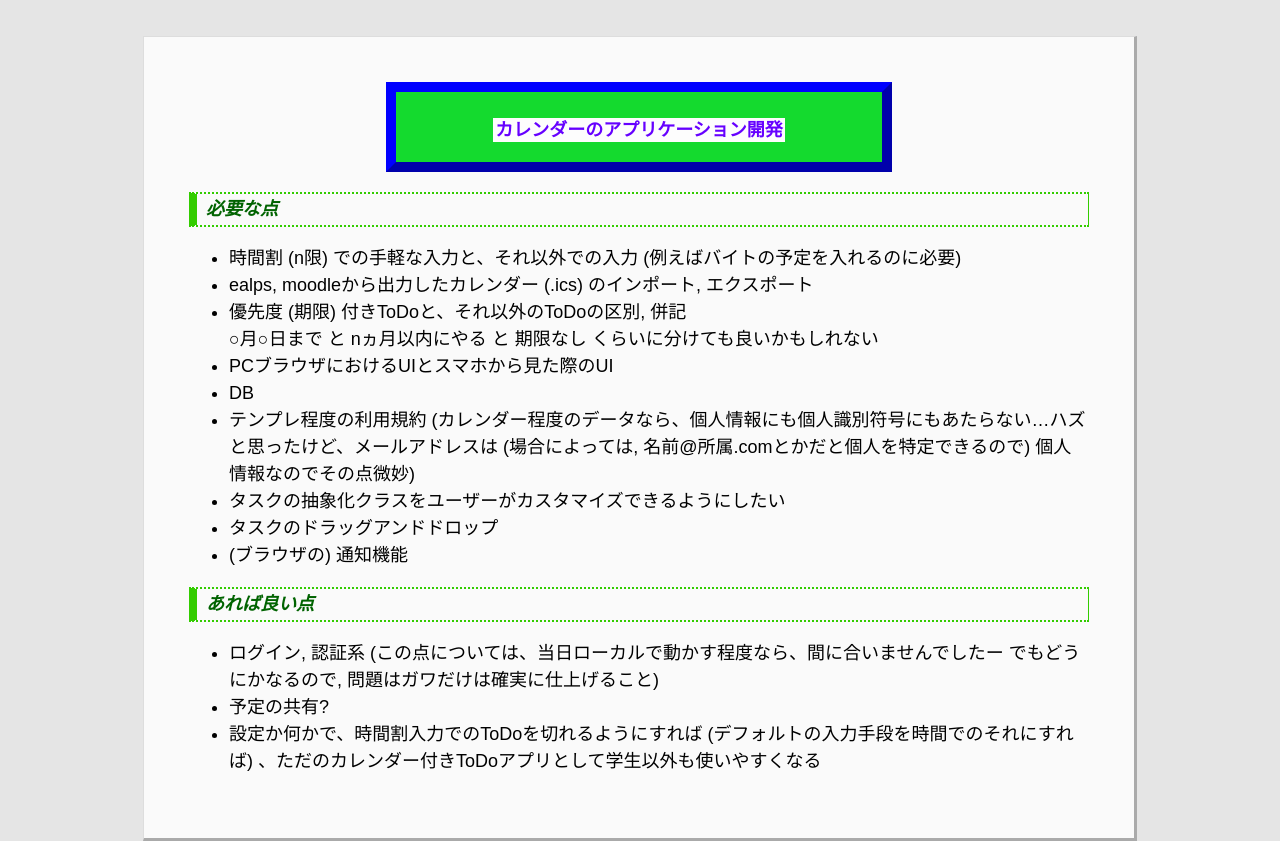
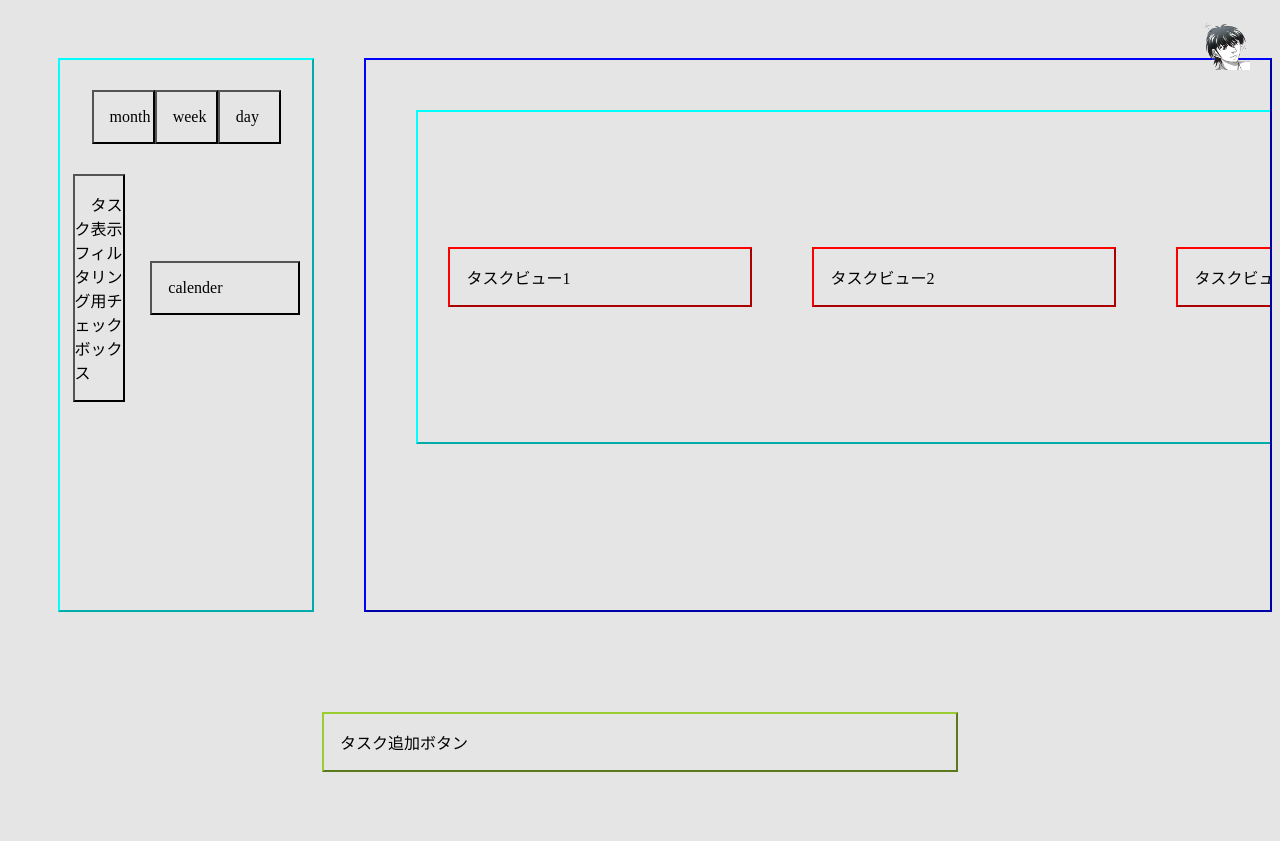
Before and after one commit to kstm-su/hackathon2020-Calendar-, a PHP site: page / in a window 1280 px wide. After the commit the page ends 772 px from the top, so only its background shows below. Run offline with PHP 8.4, Linux system fonts and the light colour scheme.

Commit message:
PC用のカレンダーデザインを実装しておいた。まだ，レスポンシブルデザインに基づいていないため要修正。

```diff
--- a/html/design.css
+++ b/html/design.css
@@ -24,62 +24,6 @@ html {
  * h1-h6
  **********************************************************************/
 
-h1 {
-    margin: auto auto 20px;
-    width: 50%;
-    padding: 0.5em;
-    background-color: #14da2e;
-    display: block;
-    border: 10px outset #0000FF;
-    color: #6600FF;
-    font-weight: 700;
-    text-align: center;
-}
-
-h1>span {
-    padding: 2px;
-    background-color: #fdfdfd;
-    font-size: large;
-}
-
-h2 {
-    border-style: dotted solid;
-    border-color: #33cc00;
-    border-width: 2px 1px 2px 8px;
-    padding: 2px 2px 2px 0.5em;
-    font-size: large;
-    text-align: left;
-    font-weight: bold;
-    color: #006300;
-    font-style: italic;
-    margin-bottom: 0.6em;
-}
-
-h3 {
-    border-left: 5px solid #bd0cd4;
-    border-bottom: 1px solid #124ac2;
-    border-width: 0px 0px 2px 2px;
-    padding: 2px 0.5em;
-    margin: 0.5em 0.6em;
-    font-size: normal;
-    text-align: left;
-    font-weight: 500;
-    color: black;
-    margin-top: 1em;
-}
-
-h4 {
-    color: black;
-    margin: 0;
-    padding: 0;
-}
-
-h5 {
-    color: black;
-    margin: 0;
-    padding: 0;
-}
-
 
 /***********************************************************************
  * main
@@ -93,6 +37,82 @@ p {
 em {
     color: #124ac2;
     font-weight: 700;
+}
+
+.icon {
+    position: fixed;
+    z-index: 1;
+    top: 20px;
+    right: 30px;
+}
+
+.scroll_box {
+    display: flex;
+    flex-direction: row;
+    overflow-x: auto;
+    overflow-y: auto;
+    height: 550px;
+    border: 2px outset blue;
+    margin: 50px 0 0 0;
+}
+
+.calendar_box {
+    width: 42vw;
+    height: 550px;
+    border: 2px outset aqua;
+    margin: 50px;
+}
+
+#date {
+    width: 75%;
+    margin: 30px auto;
+}
+
+.month {
+    width: 33.3%;
+    border: 2px outset black;
+}
+
+.week {
+    width: 33.3%;
+    border: 2px outset black;
+}
+
+.day {
+    width: 33.3%;
+    border: 2px outset black;
+}
+
+.calendar {
+    width: 60%;
+    border: 2px outset black;
+    margin: auto 5% auto 5%;
+}
+
+.task_filter {
+    width: 20%;
+    border: 2px outset black;
+    margin: auto 5% auto 5%;
+}
+
+.task {
+    display: flex;
+    flex-direction: row;
+    height: 60%;
+    border: 2px outset aqua;
+    margin: 50px;
+}
+
+.task_view {
+    width: 300px;
+    border: 2px outset red;
+    margin: auto 30px auto 30px;
+}
+
+.task_add {
+    width: 50%;
+    border: 2px outset yellowgreen;
+    margin: 50px auto;
 }
 
 .document {
@@ -113,6 +133,7 @@ em {
 
 .flex {
     display: flex;
+    flex-direction: row;
 }
 
 .text {
--- a/html/index.html
+++ b/html/index.html
@@ -1,47 +1,77 @@
 <!DOCTYPE html>
-
 <html lang="ja">
 
 <head>
     <meta http-equiv="Content-Type" content="text/html; charset=UTF-8">
     <link rel="stylesheet" href="design.css">
-    <title>test</title>
+    <title>PC用カレンダーアプリデザイン</title>
 </head>
 
 <body>
+    <div class="icon">
+        <img src="icon.png" width="50px" height="50px">
+    </div>
 
-    <div class="document">
+    <div id="dispplay" class="flex">
 
-        <h1><span>カレンダーのアプリケーション開発</span></h1>
+        <div class="calendar_box">
+            <div class="flex" id="date">
+                <div class="month">
+                    <p>month</p>
+                </div>
 
-        <section id="hitsuyou">
-            <h2>必要な点</h2>
+                <div class="week">
+                    <p>week</p>
+                </div>
 
-            <ul>
-                <li>時間割 (n限) での手軽な入力と、それ以外での入力 (例えばバイトの予定を入れるのに必要)</li>
-                <li>ealps, moodleから出力したカレンダー (.ics) のインポート, エクスポート</li>
-                <li>優先度 (期限) 付きToDoと、それ以外のToDoの区別, 併記<br> ○月○日まで と nヵ月以内にやる と 期限なし くらいに分けても良いかもしれない</li>
-                <li>PCブラウザにおけるUIとスマホから見た際のUI</li>
-                <li>DB</li>
-                <li>テンプレ程度の利用規約 (カレンダー程度のデータなら、個人情報にも個人識別符号にもあたらない…ハズ と思ったけど、メールアドレスは (場合によっては, 名前@所属.comとかだと個人を特定できるので) 個人情報なのでその点微妙)</li>
-                <li>タスクの抽象化クラスをユーザーがカスタマイズできるようにしたい</li>
-                <li>タスクのドラッグアンドドロップ</li>
-                <li>(ブラウザの) 通知機能</li>
-            </ul>
+                <div class="day">
+                    <p>day</p>
+                </div>
 
-        </section>
+            </div>
 
-        <section id="arebana">
-            <h2>あれば良い点</h2>
+            <div class="flex">
+                <div class="task_filter">
+                    <p>タスク表示フィルタリング用チェックボックス</p>
+                </div>
 
-            <ul>
-                <li>ログイン, 認証系 (この点については、当日ローカルで動かす程度なら、間に合いませんでしたー でもどうにかなるので, 問題はガワだけは確実に仕上げること)</li>
-                <li>予定の共有?</li>
-                <li>設定か何かで、時間割入力でのToDoを切れるようにすれば (デフォルトの入力手段を時間でのそれにすれば) 、ただのカレンダー付きToDoアプリとして学生以外も使いやすくなる</li>
-            </ul>
+                <div class="calendar">
+                    <p>calender</p>
+                </div>
+            </div>
 
-        </section>
+        </div>
 
+        <div class="scroll_box">
+            <div class="task">
+                <div class="task_view">
+                    <p>タスクビュー1</p>
+                </div>
+
+                <div class="task_view">
+                    <p>タスクビュー2</p>
+                </div>
+
+                <div class="task_view">
+                    <p>タスクビュー3</p>
+                </div>
+
+                <div class="task_view">
+                    <p>タスクビュー4</p>
+                </div>
+
+                <div class="task_view">
+                    <p>タスクビュー5</p>
+                </div>
+
+            </div>
+
+
+        </div>
+    </div>
+
+    <div class="task_add">
+        <p>タスク追加ボタン</p>
     </div>
 
 </body>
```
Also changed, not shown: other parts of html/design.css (+0 -94 lines), html/planning.html (added, +49 -0 lines), html/icon.png (added).
